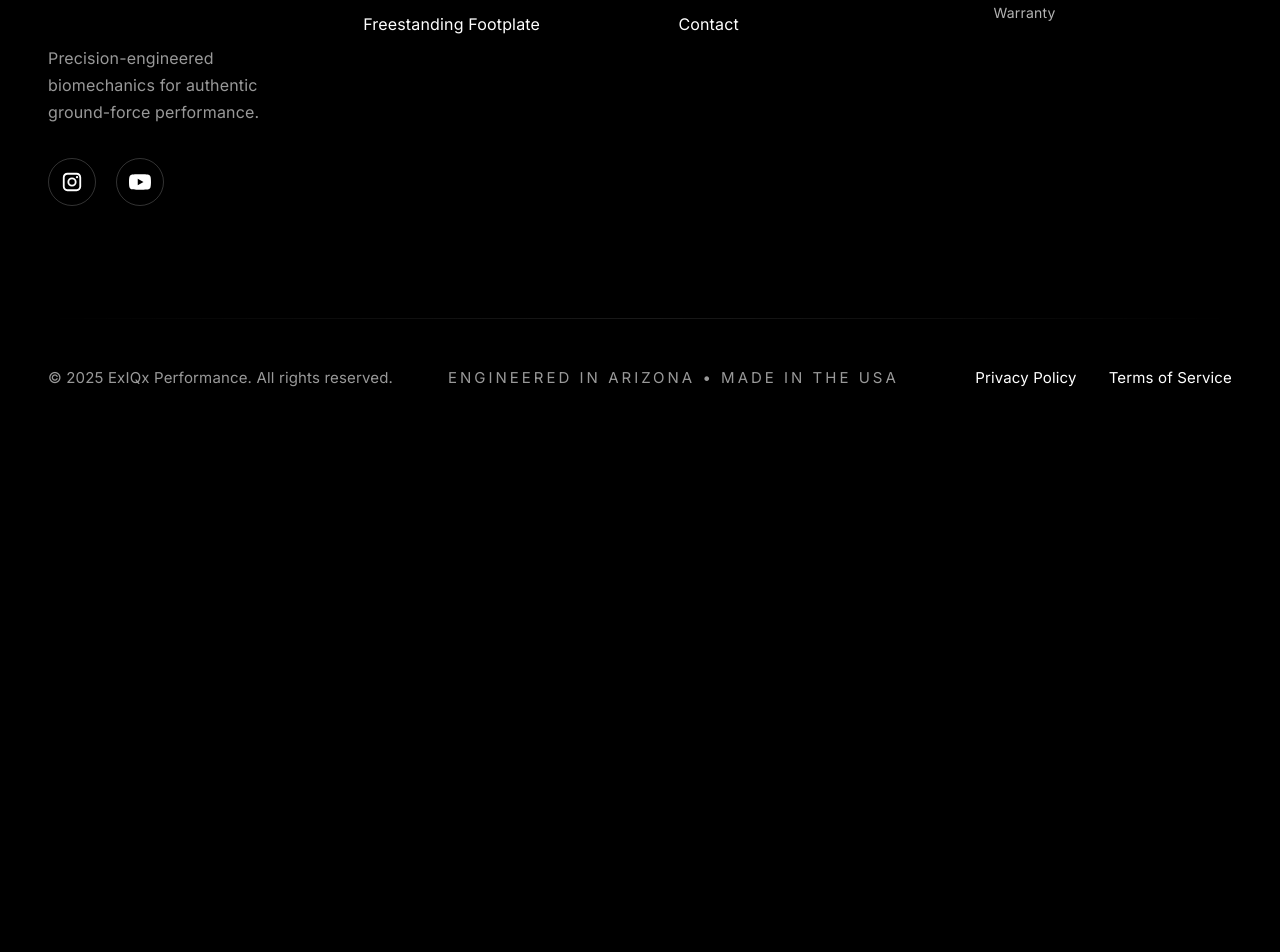
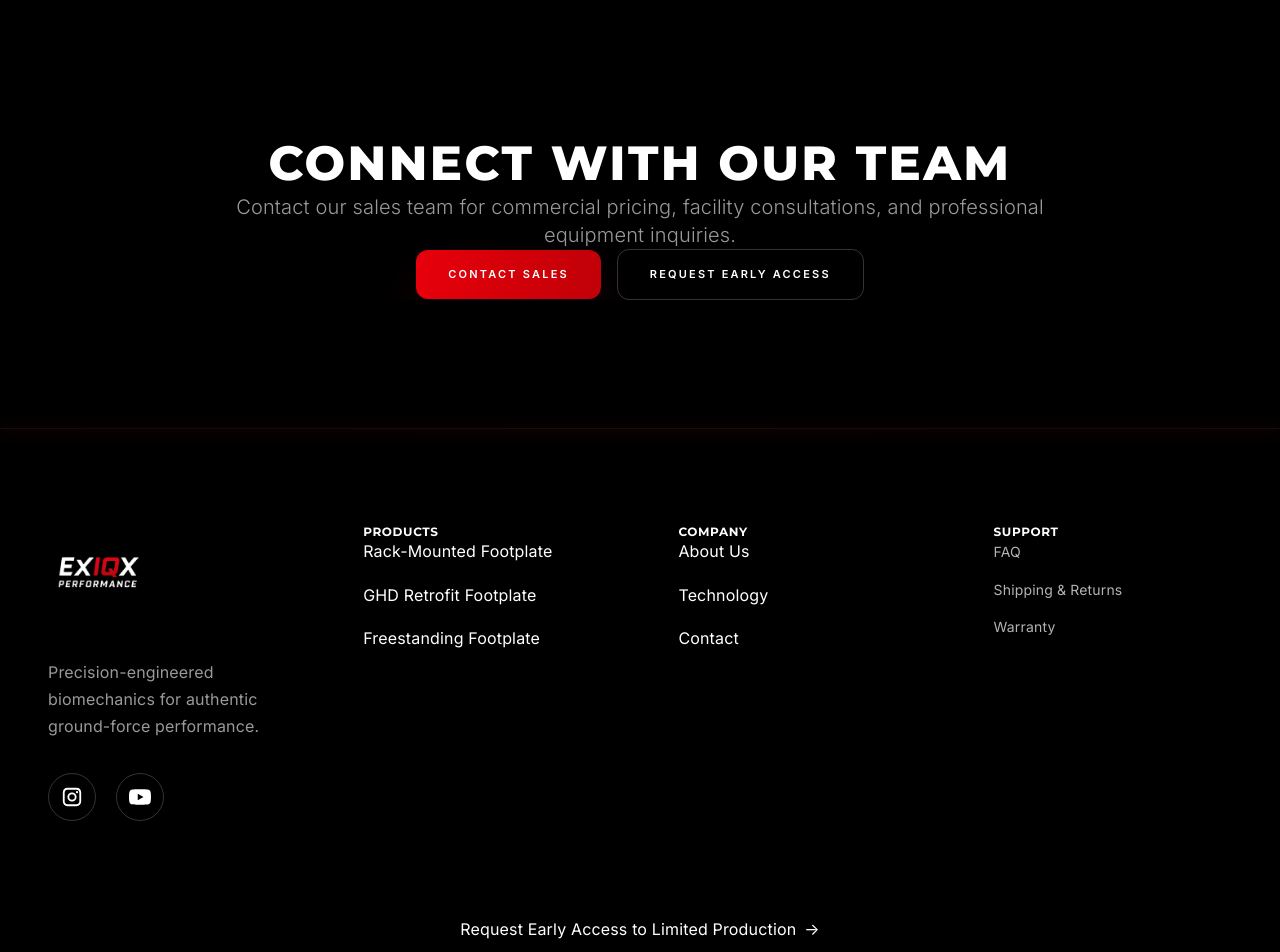
Before and after one commit to infinityspine/exiqx-website, a Next.js app: page /about in a window 1280 px wide. Shown: the part 4260-5212 px from the top of the page. Before the commit the page ends 4809 px from the top, so only its background shows below. Built offline with nearby package versions, Linux system fonts and the light colour scheme.

Commit message:
🕒 Auto-commit: 2025-11-16 09:10:02

```diff
--- a/app/about/page.tsx
+++ b/app/about/page.tsx
@@ -417,6 +417,55 @@ export default function AboutPage() {
             </div>
           </div>
         </motion.section>
+
+        <SectionDivider />
+
+        {/* CTA Section */}
+        <motion.section
+          initial="hidden"
+          whileInView="visible"
+          viewport={{ once: true, margin: "-100px" }}
+          variants={fadeUp}
+          className="relative will-change-transform"
+          style={{
+            paddingTop: 'clamp(5rem, 10vw, 8rem)',
+            paddingBottom: 'clamp(5rem, 10vw, 8rem)',
+            transform: 'translateZ(0)'
+          }}
+        >
+          <div className="relative overflow-hidden">
+            <div className="mx-auto max-w-4xl px-6 text-center">
+              <motion.h2
+                className="font-display text-4xl sm:text-5xl lg:text-6xl font-extrabold uppercase tracking-[0.05em] text-white mb-8"
+              >
+                Connect With Our Team
+              </motion.h2>
+              <motion.p
+                className="text-lg sm:text-xl text-white/70 font-light mb-12"
+              >
+                Contact our sales team for commercial pricing, facility consultations, and professional equipment inquiries.
+              </motion.p>
+              <div className="flex flex-col sm:flex-row gap-4 justify-center items-center">
+                <motion.a
+                  href="/contact"
+                  whileHover={shouldReduceMotion ? {} : { scale: 1.05 }}
+                  whileTap={shouldReduceMotion ? {} : { scale: 0.98 }}
+                  className="inline-block rounded-xl bg-gradient-to-r from-red-600 to-red-700 px-8 py-4 text-[11px] font-semibold uppercase tracking-[0.2em] text-white transition-all duration-300 hover:from-red-500 hover:to-red-600 hover:scale-[1.02] shadow-2xl shadow-red-500/30 focus-visible:outline-none focus-visible:ring-2 focus-visible:ring-accent focus-visible:ring-offset-2 focus-visible:ring-offset-black w-full sm:w-auto"
+                >
+                  Contact Sales
+                </motion.a>
+                <motion.a
+                  href="/early-access"
+                  whileHover={shouldReduceMotion ? {} : { scale: 1.05 }}
+                  whileTap={shouldReduceMotion ? {} : { scale: 0.98 }}
+                  className="inline-block rounded-xl border border-white/20 bg-transparent px-8 py-4 text-[11px] font-semibold uppercase tracking-[0.2em] text-white transition-all duration-300 hover:bg-white/10 hover:border-white/40 focus-visible:outline-none focus-visible:ring-2 focus-visible:ring-white focus-visible:ring-offset-2 focus-visible:ring-offset-black w-full sm:w-auto"
+                >
+                  Request Early Access
+                </motion.a>
+              </div>
+            </div>
+          </div>
+        </motion.section>
       </main>
     </>
   )
--- a/app/technology/TechnologyContent.tsx
+++ b/app/technology/TechnologyContent.tsx
@@ -552,10 +552,23 @@ export default function TechnologyPage() {
               </p>
             </motion.div>
 
-            <motion.div variants={fadeUp}>
-              <GroundForceLink href="/specifications">
-                View Full Specifications →
-              </GroundForceLink>
+            <motion.div variants={fadeUp} className="flex flex-col sm:flex-row gap-4 justify-center items-center">
+              <motion.a
+                href="/request-demo"
+                whileHover={shouldReduceMotion ? {} : { scale: 1.05 }}
+                whileTap={shouldReduceMotion ? {} : { scale: 0.98 }}
+                className="inline-block rounded-xl bg-gradient-to-r from-red-600 to-red-700 px-8 py-4 text-[11px] font-semibold uppercase tracking-[0.2em] text-white transition-all duration-300 hover:from-red-500 hover:to-red-600 hover:scale-[1.02] shadow-2xl shadow-red-500/30 focus-visible:outline-none focus-visible:ring-2 focus-visible:ring-accent focus-visible:ring-offset-2 focus-visible:ring-offset-black w-full sm:w-auto"
+              >
+                Request Demo
+              </motion.a>
+              <motion.a
+                href="/early-access"
+                whileHover={shouldReduceMotion ? {} : { scale: 1.05 }}
+                whileTap={shouldReduceMotion ? {} : { scale: 0.98 }}
+                className="inline-block rounded-xl border border-white/20 bg-transparent px-8 py-4 text-[11px] font-semibold uppercase tracking-[0.2em] text-white transition-all duration-300 hover:bg-white/10 hover:border-white/40 focus-visible:outline-none focus-visible:ring-2 focus-visible:ring-white focus-visible:ring-offset-2 focus-visible:ring-offset-black w-full sm:w-auto"
+              >
+                Request Early Access
+              </motion.a>
             </motion.div>
           </div>
         </motion.section>
--- a/components/layout/Footer.tsx
+++ b/components/layout/Footer.tsx
@@ -141,10 +141,25 @@ const Footer = memo(function Footer() {
           </div>
         </div>
 
+        {/* Persistent Early Access CTA */}
+        <div
+          className="text-center"
+          style={{ marginTop: 'clamp(4rem, 8vw, 6rem)' }}
+        >
+          <Link
+            href="/early-access"
+            className="inline-flex items-center gap-2 text-white/70 hover:text-white transition-colors duration-300 group"
+            style={{ fontSize: 'clamp(0.875rem, 1.5vw, 1rem)' }}
+          >
+            <span>Request Early Access to Limited Production</span>
+            <span className="group-hover:translate-x-1 transition-transform duration-300">→</span>
+          </Link>
+        </div>
+
         {/* Separator */}
         <div
           className="h-[1px] bg-gradient-to-r from-transparent via-white/10 to-transparent"
-          style={{ marginTop: 'clamp(5rem, 10vw, 7rem)' }}
+          style={{ marginTop: 'clamp(3rem, 6vw, 5rem)' }}
           role="separator"
         />
 
```
